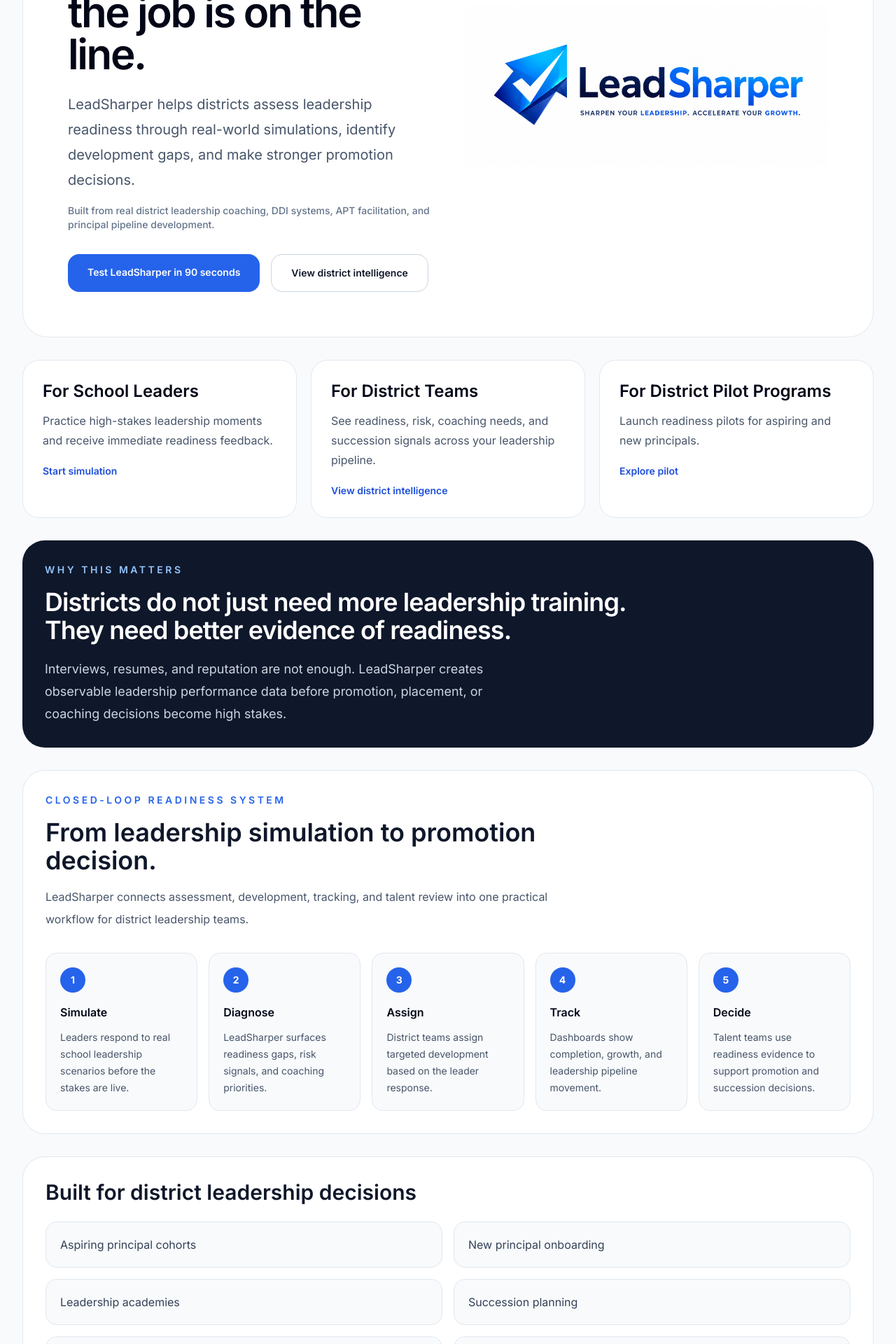
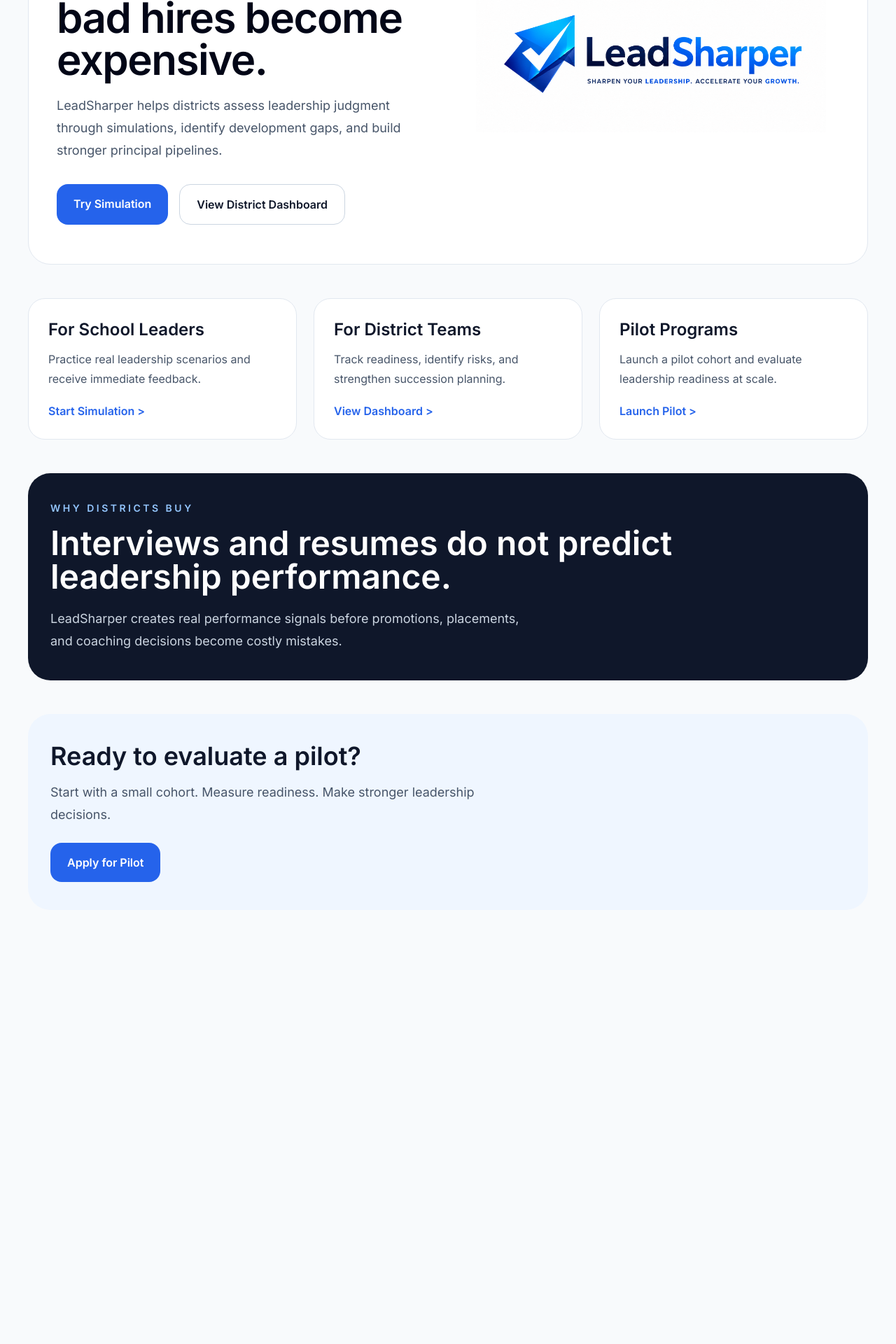
Before and after one commit to jmarc296-jpg/instructional-leadership-practice, a Next.js app: page / in a window 1280 px wide. Shown: the part 380-2300 px from the top of the page at 70% size. After the commit the page ends 1712 px from the top, so only its background shows below. Built offline with nearby package versions, Linux system fonts and the light colour scheme.

Commit message:
Homepage visual polish pass

```diff
--- a/app/page.tsx
+++ b/app/page.tsx
@@ -1,192 +1,114 @@
-import Image from 'next/image'
-import { TopNav } from '@/components/home/top-nav'
-
-const workflow = [
-  {
-    step: '1',
-    title: 'Simulate',
-    text: 'Leaders respond to real school leadership scenarios before the stakes are live.'
-  },
-  {
-    step: '2',
-    title: 'Diagnose',
-    text: 'LeadSharper surfaces readiness gaps, risk signals, and coaching priorities.'
-  },
-  {
-    step: '3',
-    title: 'Assign',
-    text: 'District teams assign targeted development based on the leader response.'
-  },
-  {
-    step: '4',
-    title: 'Track',
-    text: 'Dashboards show completion, growth, and leadership pipeline movement.'
-  },
-  {
-    step: '5',
-    title: 'Decide',
-    text: 'Talent teams use readiness evidence to support promotion and succession decisions.'
-  }
-]
-
-const useCases = [
-  'Aspiring principal cohorts',
-  'New principal onboarding',
-  'Leadership academies',
-  'Succession planning',
-  'Principal supervisor coaching',
-  'Leadership retention strategy'
-]
+import Image from "next/image"
+import { TopNav } from "@/components/home/top-nav"
 
 export default function HomePage() {
   return (
-    <main className="min-h-screen bg-slate-50 px-5 py-8 sm:px-6 lg:px-8">
-      <div className="mx-auto max-w-7xl space-y-8">
+    <main className="min-h-screen bg-slate-50 px-6 py-8 lg:px-10">
+      <div className="mx-auto max-w-7xl space-y-12">
+
         <TopNav />
 
-        <section className="rounded-[36px] bg-white px-4 py-6 sm:p-8 border border-slate-200">
-          <div className="flex flex-col gap-4 py-6 sm:p-8 lg:grid lg:grid-cols-2 lg:items-center lg:gap-12">
+        {/* HERO */}
+        <section className="rounded-[32px] bg-white border border-slate-200 px-6 py-10 lg:px-10 lg:py-14">
+          <div className="grid lg:grid-cols-2 gap-10 items-center">
+
             <div className="max-w-2xl">
-              <p className="text-sm font-semibold uppercase tracking-[0.3em] text-blue-600">
+              <p className="text-sm font-semibold uppercase tracking-[0.25em] text-blue-600">
                 LeadSharper
               </p>
 
-              <h1 className="mt-5 text-3xl sm:text-5xl lg:text-6xl font-semibold tracking-[-0.04em] text-slate-950">
-                Measure principal readiness before the job is on the line.
+              <h1 className="mt-5 text-4xl lg:text-6xl font-semibold tracking-tight text-slate-950 leading-tight">
+                Measure principal readiness before bad hires become expensive.
               </h1>
 
-              <p className="mt-6 max-w-2xl text-xl leading-9 text-slate-600">
-                LeadSharper helps districts assess leadership readiness through real-world simulations,
-                identify development gaps, and make stronger promotion decisions.
-              </p>
-
-              <p className="mt-4 text-sm font-medium text-slate-500">
-                Built from real district leadership coaching, DDI systems, APT facilitation,
-                and principal pipeline development.
+              <p className="mt-5 text-lg text-slate-600 leading-8 max-w-xl">
+                LeadSharper helps districts assess leadership judgment through simulations, identify development gaps, and build stronger principal pipelines.
               </p>
 
               <div className="mt-8 flex flex-wrap gap-4">
                 <a
                   href="/instant-demo"
-                  className="rounded-2xl bg-blue-600 px-7 py-4 text-sm font-semibold text-white hover:bg-blue-700"
+                  className="rounded-2xl bg-blue-600 px-6 py-4 text-white font-semibold hover:bg-blue-700"
                 >
-                  Test LeadSharper in 90 seconds
+                  Try Simulation
                 </a>
 
                 <a
                   href="/district"
-                  className="rounded-2xl border border-slate-300 px-7 py-4 text-sm font-semibold text-slate-900 hover:bg-slate-50"
+                  className="rounded-2xl border border-slate-300 px-6 py-4 font-semibold text-slate-900 hover:bg-slate-50"
                 >
-                  View district intelligence
+                  View District Dashboard
                 </a>
               </div>
             </div>
 
-            <div className="flex items-center justify-center">
+            <div className="flex justify-center">
               <Image
                 src="/logo.png"
                 alt="LeadSharper"
-                width={560}
-                height={360}
+                width={520}
+                height={340}
                 priority
-                className="h-auto w-full max-w-[560px] object-contain"
+                className="w-full max-w-[500px] h-auto object-contain"
               />
             </div>
           </div>
         </section>
 
-        <section className="grid gap-5 md:grid-cols-3">
+        {/* BUYER PATHS */}
+        <section className="grid md:grid-cols-3 gap-6">
           <Card
             title="For School Leaders"
-            text="Practice high-stakes leadership moments and receive immediate readiness feedback."
+            text="Practice real leadership scenarios and receive immediate feedback."
             href="/instant-demo"
-            cta="Start simulation"
+            cta="Start Simulation >"
           />
 
           <Card
             title="For District Teams"
-            text="See readiness, risk, coaching needs, and succession signals across your leadership pipeline."
+            text="Track readiness, identify risks, and strengthen succession planning."
             href="/district"
-            cta="View district intelligence"
+            cta="View Dashboard >"
           />
 
           <Card
-            title="For District Pilot Programs"
-            text="Launch readiness pilots for aspiring and new principals."
+            title="Pilot Programs"
+            text="Launch a pilot cohort and evaluate leadership readiness at scale."
             href="/pilot"
-            cta="Explore pilot"
+            cta="Launch Pilot >"
           />
         </section>
 
-        <section className="rounded-[32px] bg-slate-900 px-4 py-6 sm:p-8 text-white">
-          <p className="text-sm font-semibold uppercase tracking-[0.25em] text-blue-300">
-            Why this matters
+        {/* WHY IT MATTERS */}
+        <section className="rounded-[32px] bg-slate-900 text-white px-8 py-10">
+          <p className="text-sm uppercase tracking-[0.25em] text-blue-300 font-semibold">
+            Why districts buy
           </p>
 
-          <h2 className="mt-4 max-w-4xl text-3xl sm:text-4xl font-semibold tracking-tight">
-            Districts do not just need more leadership training. They need better evidence of readiness.
+          <h2 className="mt-4 text-3xl lg:text-5xl font-semibold leading-tight max-w-4xl">
+            Interviews and resumes do not predict leadership performance.
           </h2>
 
-          <p className="mt-5 max-w-2xl text-lg leading-8 text-slate-300">
-            Interviews, resumes, and reputation are not enough. LeadSharper creates observable leadership performance data before promotion, placement, or coaching decisions become high stakes.
+          <p className="mt-5 text-lg text-slate-300 leading-8 max-w-2xl">
+            LeadSharper creates real performance signals before promotions, placements, and coaching decisions become costly mistakes.
           </p>
         </section>
 
-        <section className="rounded-[32px] bg-white border border-slate-200 px-4 py-6 sm:p-8">
-          <div className="max-w-3xl">
-            <p className="text-sm font-semibold uppercase tracking-[0.25em] text-blue-600">
-              Closed-loop readiness system
-            </p>
-
-            <h2 className="mt-4 text-3xl sm:text-4xl font-semibold text-slate-900">
-              From leadership simulation to promotion decision.
-            </h2>
-
-            <p className="mt-4 leading-8 text-slate-600">
-              LeadSharper connects assessment, development, tracking, and talent review into one practical workflow for district leadership teams.
-            </p>
-          </div>
-
-          <div className="mt-8 grid gap-4 md:grid-cols-5">
-            {workflow.map((item) => (
-              <WorkflowStep
-                key={item.step}
-                step={item.step}
-                title={item.title}
-                text={item.text}
-              />
-            ))}
-          </div>
-        </section>
-
-        <section className="rounded-[32px] bg-white border border-slate-200 px-4 py-6 sm:p-8">
-          <h2 className="text-3xl font-semibold text-slate-900">
-            Built for district leadership decisions
-          </h2>
-
-          <div className="mt-6 grid gap-4 md:grid-cols-2">
-            {useCases.map((item) => (
-              <div key={item} className="rounded-2xl bg-slate-50 border border-slate-200 p-5 text-slate-700">
-                {item}
-              </div>
-            ))}
-          </div>
-        </section>
-
-        <section className="rounded-[32px] bg-blue-50 px-4 py-6 sm:p-8">
-          <h2 className="text-3xl font-semibold text-slate-900">
+        {/* FINAL CTA */}
+        <section className="rounded-[32px] bg-blue-50 px-8 py-10">
+          <h2 className="text-3xl lg:text-4xl font-semibold text-slate-900">
             Ready to evaluate a pilot?
           </h2>
 
-          <p className="mt-4 max-w-2xl leading-8 text-slate-700">
-            Start with a small leadership cohort and determine whether LeadSharper can strengthen your district pipeline.
+          <p className="mt-4 text-lg text-slate-600 max-w-2xl leading-8">
+            Start with a small cohort. Measure readiness. Make stronger leadership decisions.
           </p>
 
           <a
             href="/pilot"
-            className="mt-6 inline-block rounded-2xl bg-blue-600 px-7 py-4 text-sm font-semibold text-white hover:bg-blue-700"
+            className="inline-block mt-6 rounded-2xl bg-blue-600 px-6 py-4 text-white font-semibold hover:bg-blue-700"
           >
-            Schedule a Pilot Conversation
+            Apply for Pilot
           </a>
         </section>
       </div>
@@ -208,45 +130,19 @@
   return (
     <a
       href={href}
-      className="rounded-3xl bg-white p-7 border border-slate-200 transition hover:border-slate-300"
+      className="rounded-3xl bg-white border border-slate-200 p-7 hover:border-slate-300 transition"
     >
-      <h3 className="text-2xl font-semibold text-slate-950">
+      <h3 className="text-2xl font-semibold text-slate-900">
         {title}
       </h3>
 
-      <p className="mt-3 leading-7 text-slate-600">
+      <p className="mt-3 text-slate-600 leading-7">
         {text}
       </p>
 
-      <div className="mt-5 text-sm font-semibold text-blue-700">
+      <div className="mt-5 text-blue-600 font-semibold">
         {cta}
       </div>
     </a>
   )
 }
-
-function WorkflowStep({
-  step,
-  title,
-  text
-}: {
-  step: string
-  title: string
-  text: string
-}) {
-  return (
-    <div className="rounded-2xl bg-slate-50 border border-slate-200 p-5">
-      <div className="flex h-9 w-9 items-center justify-center rounded-full bg-blue-600 text-sm font-bold text-white">
-        {step}
-      </div>
-
-      <h3 className="mt-4 font-semibold text-slate-950">
-        {title}
-      </h3>
-
-      <p className="mt-3 text-sm leading-6 text-slate-600">
-        {text}
-      </p>
-    </div>
-  )
-}
```
